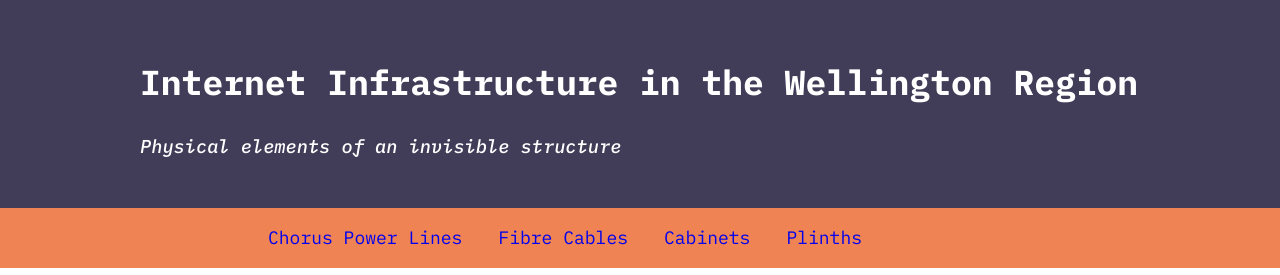
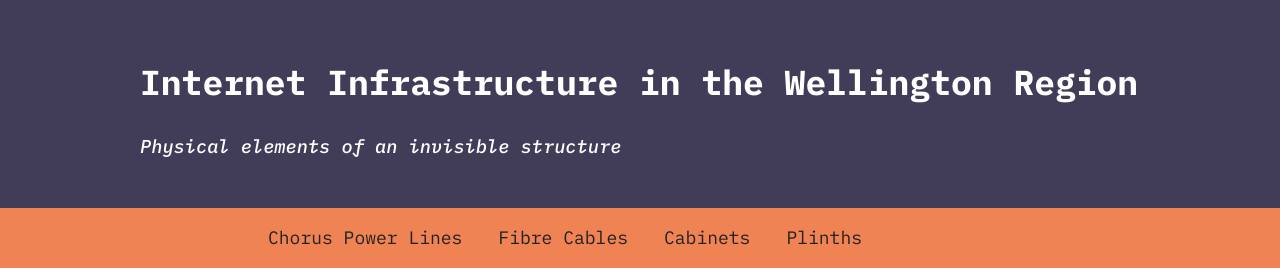
Before and after one commit to CodyAnts/SA1_Seeing_Networks, a plain HTML site: page index.html in a window 1280 px wide. Shown: the top 275 px of the page. Drawn offline with Linux system fonts and the light colour scheme.

Commit message:
Update style.css
Updated css so that nav links weren't an awful blue colour, and they don't change to purple once you click them.

```diff
--- a/css/style.css
+++ b/css/style.css
@@ -42,7 +42,6 @@
 	background-color: #EF8354;
 	font-family: 'IBM Plex Mono', monospace;
 	font-size: 18px;
-	color: #222;
 }
 
 nav a, nav h3{
@@ -55,7 +54,16 @@
 }
 
 nav a:hover{
-	text-decoration: underline; /* Hover styles to let people know they can click it */
+	text-decoration: underline;/* Hover styles to let people know they can click it */
+}
+
+a{
+	text-decoration: none; /*Removing unwanted blue colour*/
+	color: #222;
+}
+
+nav a:visited{ /*Removing unwanted purple colour when clicked*/
+	text-decoration: none;
 }
 
 p strong{
```
